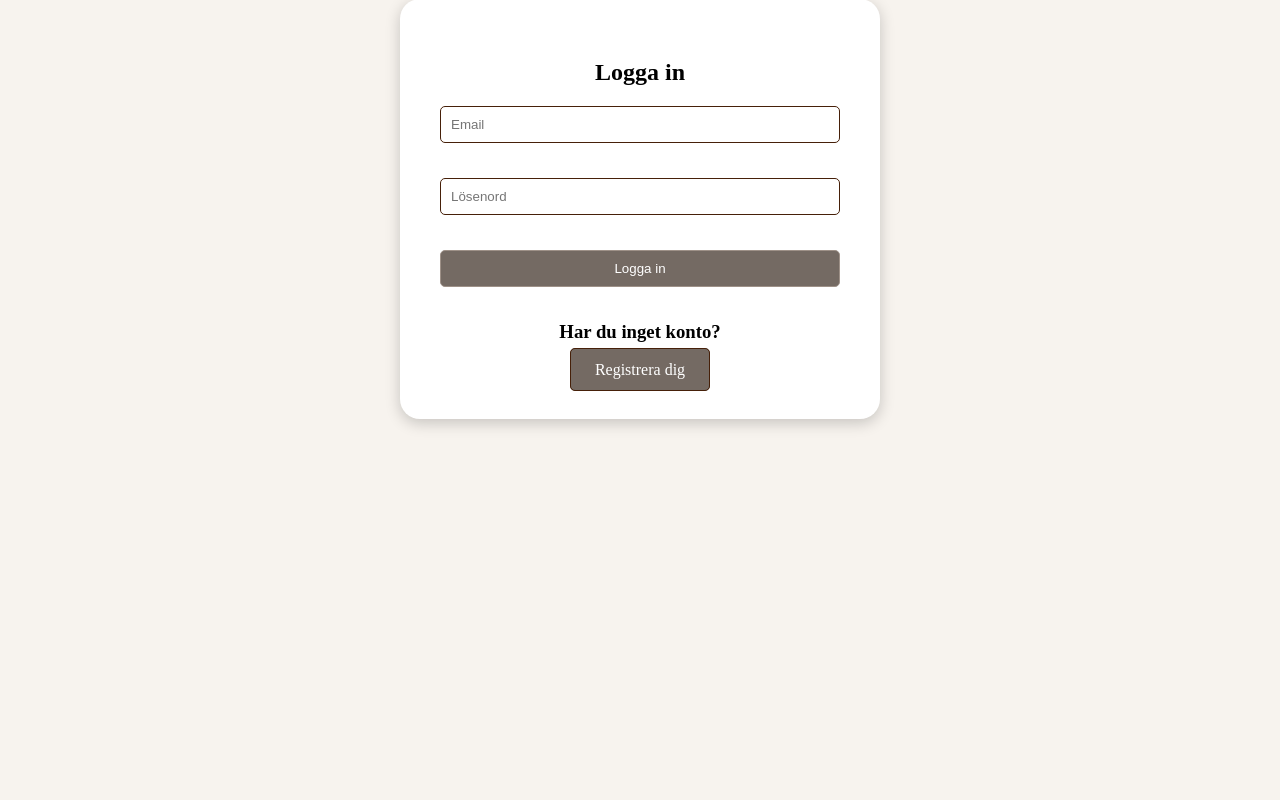
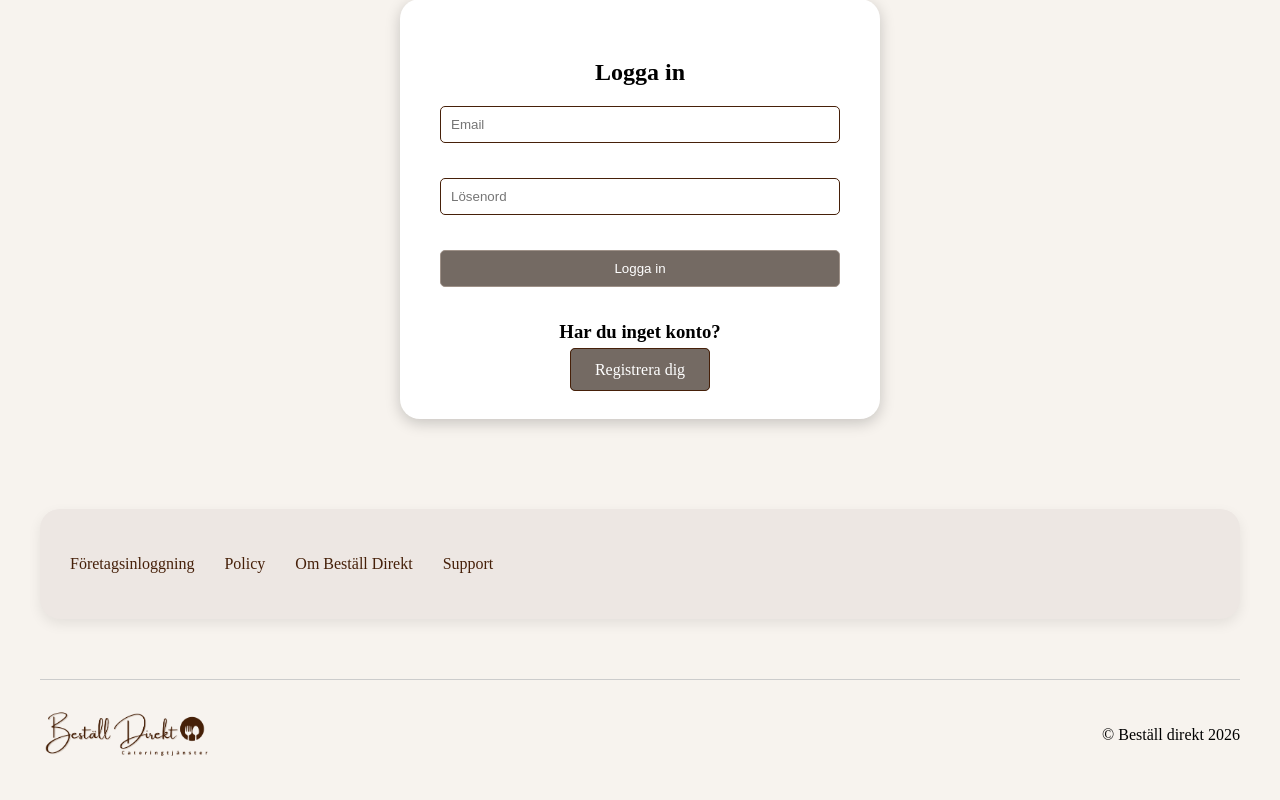
Before and after one commit to ayasdsd1-lgtm/bestall_direkt, a Flask app: page /logga-in in a window 1280 px wide. Shown: the part 195-995 px from the top of the page. Before the commit the page ends 623 px from the top, so only its background shows below. Run offline with Flask 3, Linux system fonts and the light colour scheme; some libraries are stand-ins or nearby versions; some web fonts are replaced.

Commit message:
Enhetlig footer
Senaste footer för alla HTML sidor

```diff
--- a/static/style.css
+++ b/static/style.css
@@ -537,3 +537,7 @@ footer img{
 #policy ul li {
     list-style: none;
 }
+
+#policy h2{
+    padding-top: 20px;
+}
--- a/templates/index.html
+++ b/templates/index.html
@@ -84,8 +84,10 @@
             <!-- footer skapare av April -->
             <footer>
             <section class="footer_box">
-                    <h2>Kontakt / info</h2>
-                    <p>Bla bla blah? policy, kontakt, admin/support</p>
+                <p><a href="{{ url_for('logga_in') }}">Företagsinloggning</a></p>
+                <p><a href="{{ url_for('info', _anchor='policy') }}">Policy</a></p>
+                <p><a href="{{ url_for('info', _anchor='om-oss') }}">Om Beställ Direkt</a></p>
+                <p><a href="{{ url_for('info', _anchor='support') }}">Support</a></p>
             </section>
 
             <div id="footer_bottom">
--- a/templates/log_in.html
+++ b/templates/log_in.html
@@ -34,5 +34,18 @@
                 <a id="lank-till-registrering" href="{{ url_for('registrera_sig') }}"> Registrera dig</a>
             </div>
         </main>
+        <footer>
+            <section class="footer_box">
+                <p><a href="{{ url_for('logga_in') }}">Företagsinloggning</a></p>
+                <p><a href="{{ url_for('info', _anchor='policy') }}">Policy</a></p>
+                <p><a href="{{ url_for('info', _anchor='om-oss') }}">Om Beställ Direkt</a></p>
+                <p><a href="{{ url_for('info', _anchor='support') }}">Support</a></p>
+            </section>
+
+            <div id="footer_bottom">
+                <img src="{{ url_for('static', filename='images/bestall_direkt_logo.png') }}" alt="kockhatt">
+                <p>© Beställ direkt 2026</p>
+            </div>
+        </footer>
     </body>
 </html>
--- a/templates/register.html
+++ b/templates/register.html
@@ -47,8 +47,10 @@
             </main>
             <footer>
             <section class="footer_box">
-                    <h2>Kontakt / info</h2>
-                    <p>Bla bla blah? policy, kontakt, admin/support</p>
+                <p><a href="{{ url_for('logga_in') }}">Företagsinloggning</a></p>
+                <p><a href="{{ url_for('info', _anchor='policy') }}">Policy</a></p>
+                <p><a href="{{ url_for('info', _anchor='om-oss') }}">Om Beställ Direkt</a></p>
+                <p><a href="{{ url_for('info', _anchor='support') }}">Support</a></p>
             </section>
 
             <div id="footer_bottom">
```
Also changed, not shown: templates/kategori.html (+5 -3 lines), templates/view.html (+4 -3 lines). Lines whose indentation alone changed are shown as unchanged.
